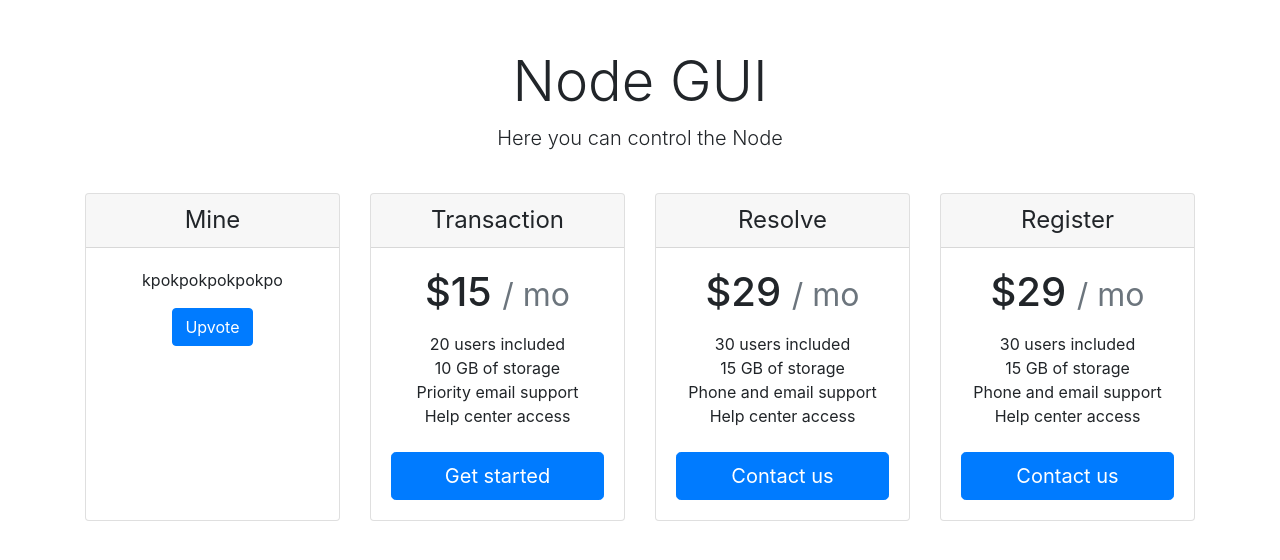
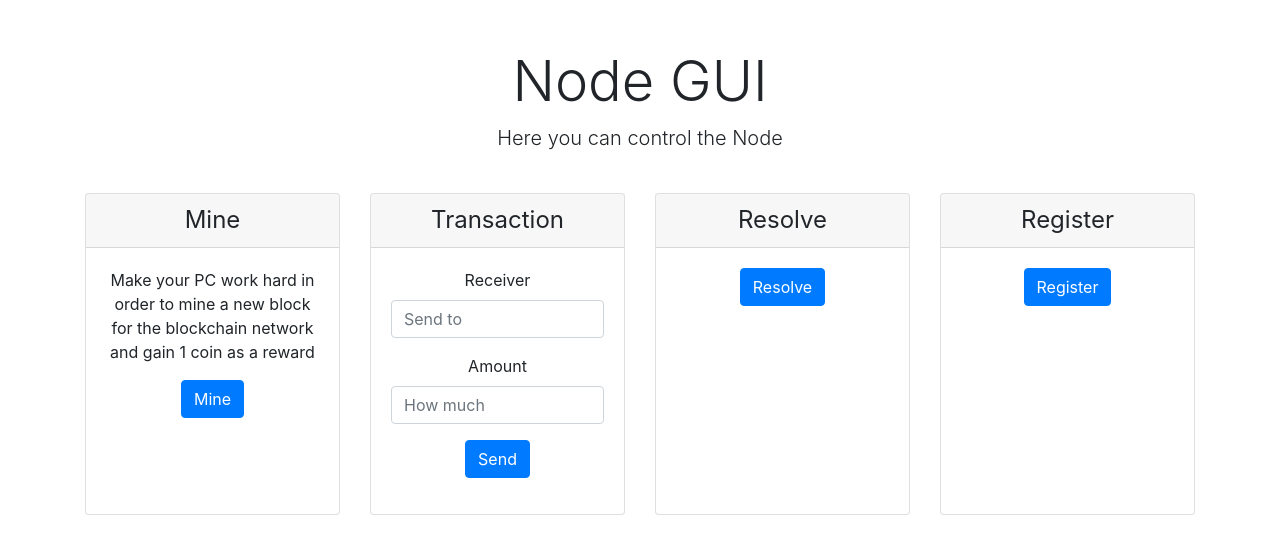
Before and after one commit to tanto30/Blockchain2, a Flask app: page /ui in a window 1280 px wide. Shown: the top 560 px of the page. Run offline with Flask 2, Linux system fonts and the light colour scheme; parts of the project's set-up code (start-up, migrations or seed data) failed here and were passed over; some libraries are stand-ins or nearby versions.

Commit message:
Final 1
Signed-off-by: Jonathan Banin <tanto.jona@gmail.com>

```diff
--- a/Node/app.py
+++ b/Node/app.py
@@ -62,7 +62,7 @@ def ui():
     return render_template("hello.html", data=jsonify(chain))
 
 
-@app.route('/graph')
+@app.route('/tgraph')
 def graph():
     G = chain.transaction_graph()
     nx.draw(G, with_labels=True)
--- a/Node/templates/hello.html
+++ b/Node/templates/hello.html
@@ -5,6 +5,7 @@
     <meta charset="utf-8">
     <meta name="viewport" content="width=device-width, initial-scale=1, shrink-to-fit=no">
 
+    <link rel="script" href="{{url_for('static', filename='ui.js')}}">
     <!-- Bootstrap CSS -->
     <link rel="stylesheet" href="https://stackpath.bootstrapcdn.com/bootstrap/4.3.1/css/bootstrap.min.css"
           integrity="sha384-ggOyR0iXCbMQv3Xipma34MD+dH/1fQ784/j6cY/iJTQUOhcWr7x9JvoRxT2MZw1T" crossorigin="anonymous">
@@ -16,7 +17,6 @@
     <h1 class="display-4">Node GUI</h1>
     <p class="lead">Here you can control the Node</p>
 </div>
-
 <div class="container">
     <div class="card-deck mb-3 text-center">
         <div class="card mb-4 box-shadow">
@@ -24,9 +24,10 @@
                 <h4 class="my-0 font-weight-normal">Mine</h4>
             </div>
             <div class="card-body">
-        <p>kpokpokpokpokpo</p>
-        <form action="/mine" method="get">
-          <input class="btn btn-primary" type="submit" name="upvote" value="Upvote"/>
+                <p>Make your PC work hard in order to mine a new block for the blockchain network and gain 1 coin as a
+                    reward</p>
+                <form action="/mine" method="get" target="dummyframe">
+                    <input class="btn btn-primary" type="submit" value="Mine"/>
                 </form>
             </div>
         </div>
@@ -35,16 +36,22 @@
                 <h4 class="my-0 font-weight-normal">Transaction</h4>
             </div>
             <div class="card-body">
-        <h1 class="card-title pricing-card-title">$15
-          <small class="text-muted">/ mo</small>
-        </h1>
-        <ul class="list-unstyled mt-3 mb-4">
-          <li>20 users included</li>
-          <li>10 GB of storage</li>
-          <li>Priority email support</li>
-          <li>Help center access</li>
-        </ul>
-        <button type="button" class="btn btn-lg btn-block btn-primary">Get started</button>
+                <form
+                ">
+                <div class="form-group">
+                    <div class="form-group">
+                        <label for="exampleInputEmail1">Receiver</label>
+                        <input type="email" class="form-control" id="exampleInputEmail1"
+                               aria-describedby="emailHelp" placeholder="Send to">
+                    </div>
+                    <div class="form-group">
+                        <label for="exampleInputPassword1">Amount</label>
+                        <input type="password" class="form-control" id="exampleInputPassword1"
+                               placeholder="How much">
+                    </div>
+                    <button type="submit" class="btn btn-primary">Send</button>
+                </div>
+                </form>
             </div>
         </div>
         <div class="card mb-4 box-shadow">
@@ -52,16 +59,11 @@
                 <h4 class="my-0 font-weight-normal">Resolve</h4>
             </div>
             <div class="card-body">
-        <h1 class="card-title pricing-card-title">$29
-          <small class="text-muted">/ mo</small>
-        </h1>
-        <ul class="list-unstyled mt-3 mb-4">
-          <li>30 users included</li>
-          <li>15 GB of storage</li>
-          <li>Phone and email support</li>
-          <li>Help center access</li>
-        </ul>
-        <button type="button" class="btn btn-lg btn-block btn-primary">Contact us</button>
+                <form action="/mine" method="get" target="dummyframe">
+                    <div class="form-group">
+                        <button type="submit" class="btn btn-primary">Resolve</button>
+                    </div>
+                </form>
             </div>
         </div>
 
@@ -70,19 +72,23 @@
                 <h4 class="my-0 font-weight-normal">Register</h4>
             </div>
             <div class="card-body">
-        <h1 class="card-title pricing-card-title">$29
-          <small class="text-muted">/ mo</small>
-        </h1>
-        <ul class="list-unstyled mt-3 mb-4">
-          <li>30 users included</li>
-          <li>15 GB of storage</li>
-          <li>Phone and email support</li>
-          <li>Help center access</li>
-        </ul>
-        <button type="button" class="btn btn-lg btn-block btn-primary">Contact us</button>
+                <form action="/mine" method="get" target="dummyframe">
+                    <div class="form-group">
+                        <button type="submit" class="btn btn-primary">Register</button>
+                    </div>
+                </form>
             </div>
         </div>
     </div>
 </div>
+<script src="https://code.jquery.com/jquery-3.2.1.slim.min.js"
+        integrity="sha384-KJ3o2DKtIkvYIK3UENzmM7KCkRr/rE9/Qpg6aAZGJwFDMVNA/GpGFF93hXpG5KkN"
+        crossorigin="anonymous"></script>
+<script src="https://cdnjs.cloudflare.com/ajax/libs/popper.js/1.12.9/umd/popper.min.js"
+        integrity="sha384-ApNbgh9B+Y1QKtv3Rn7W3mgPxhU9K/ScQsAP7hUibX39j7fakFPskvXusvfa0b4Q"
+        crossorigin="anonymous"></script>
+<script src="https://maxcdn.bootstrapcdn.com/bootstrap/4.0.0/js/bootstrap.min.js"
+        integrity="sha384-JZR6Spejh4U02d8jOt6vLEHfe/JQGiRRSQQxSfFWpi1MquVdAyjUar5+76PVCmYl"
+        crossorigin="anonymous"></script>
 </body>
 </html>
```
Also changed, not shown: Conductor/parser.py (+4 -3 lines), Node/static/ui.js (added). Lines whose indentation alone changed are shown as unchanged.
